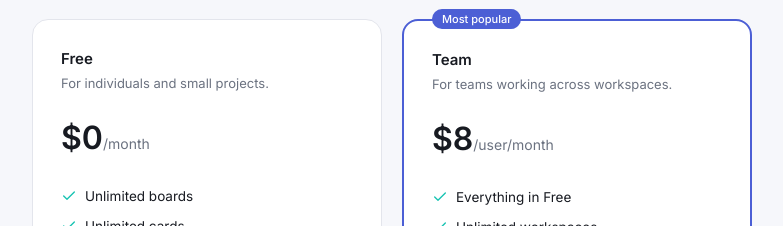
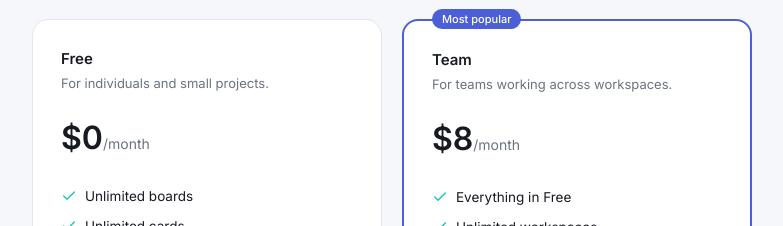
Before and after one commit to HappyAdebayo/tasksync, a Next.js app: page / in a window 1280 px wide. Shown: the part 2500-2726 px from the top of the page, without its empty margins (248-1031 px from the left). Built offline with nearby package versions, Linux system fonts and the light colour scheme.

Commit message:
fix: corrected the ricing card for the landing page

```diff
--- a/app/page.tsx
+++ b/app/page.tsx
@@ -415,7 +415,7 @@ export default function LandingPage() {
               <h3 className="text-[15px] font-semibold text-[#171A21]">Team</h3>
               <p className="mt-1 text-[13px] text-[#6B7280]">For teams working across workspaces.</p>
               <p className="mt-5 text-[32px] font-semibold text-[#171A21]">
-                $8<span className="text-[14px] font-normal text-[#6B7280]">/user/month</span>
+                $8<span className="text-[14px] font-normal text-[#6B7280]">/month</span>
               </p>
               <ul className="mt-6 flex flex-col gap-2.5">
                 {['Everything in Free', 'Unlimited workspaces', 'Invite unlimited members', 'Priority support'].map(
```
